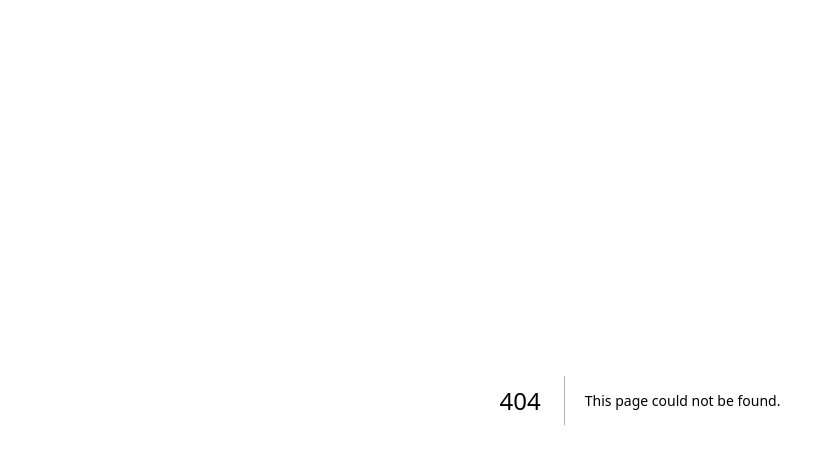
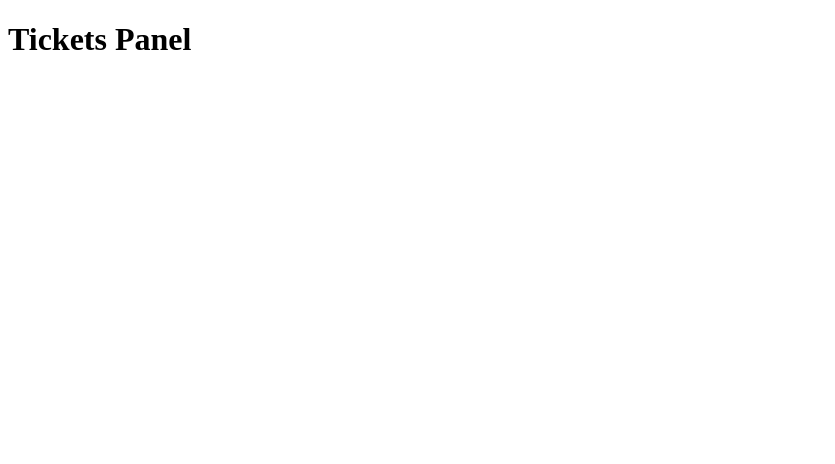
Before and after one commit to ay7991/help-desk, a Next.js app in the folder help-desk/: page /admin/ticketsPanel in a window 1280 px wide. Before the commit this address had no page. Shown: the top 464 px of the page, without its empty margins (0-835 px from the left). Built offline with nearby package versions, Linux system fonts and the light colour scheme.

Commit message:
create ticketsPanel route and page

```diff
--- /dev/null
+++ b/help-desk/src/app/admin/ticketsPanel/page.tsx
@@ -0,0 +1,9 @@
+import * as React from 'react';
+
+const TicketsPanel: React.FC = () => {
+    return (
+        <h1> Tickets Panel </h1>
+    );
+};
+
+export default TicketsPanel;
```
